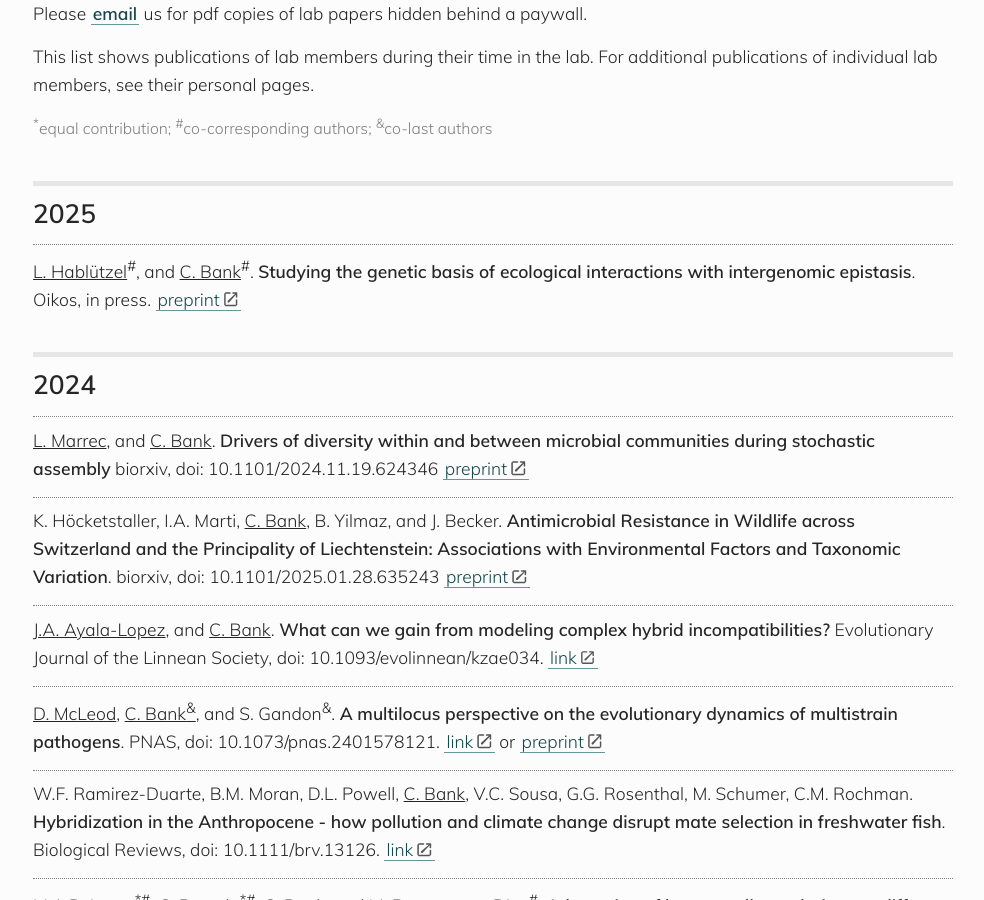
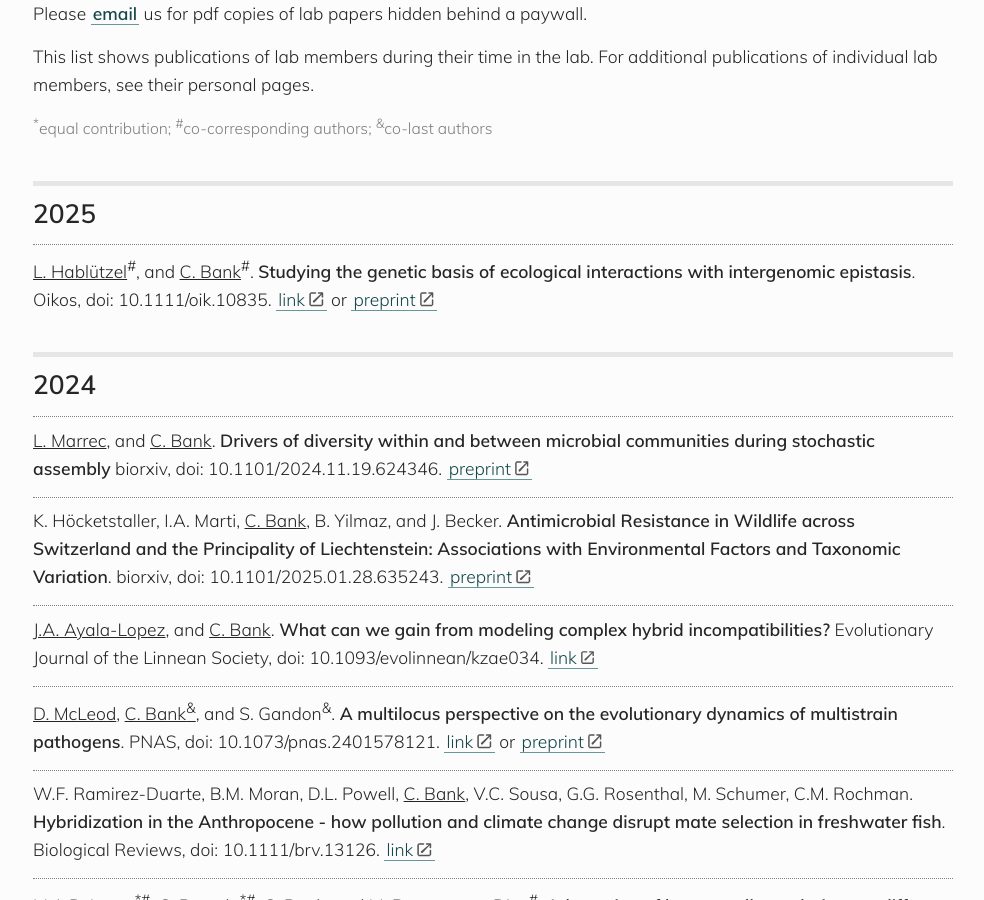
Before and after one commit to banklab/banklab.github.io, a Jekyll site: the page built from publications.md, in a window 1280 px wide and 900 px high, scrolled down 422 px. Shown: the whole window, without its empty margins (147-1131 px from the left). Built offline with Jekyll 4.4.1, drawn with Linux system fonts in a browser that asks for light colours; some web fonts are replaced.

Commit message:
Update publications.md
doi added

```diff
--- a/publications.md
+++ b/publications.md
@@ -21,13 +21,13 @@
 
 ## 2025
 
-<u>L. Hablützel</u><sup>#</sup>, and <u>C. Bank</u><sup>#</sup>. **Studying the genetic basis of ecological interactions with intergenomic epistasis**. Oikos, in press. [preprint](https://ecoevorxiv.org/repository/view/6801/)
+<u>L. Hablützel</u><sup>#</sup>, and <u>C. Bank</u><sup>#</sup>. **Studying the genetic basis of ecological interactions with intergenomic epistasis**. Oikos, doi: 10.1111/oik.10835. [link](http://doi.org/10.1111/oik.10835) or [preprint](https://ecoevorxiv.org/repository/view/6801/)
 
 ## 2024
 
-<u>L. Marrec</u>, and <u>C. Bank</u>. **Drivers of diversity within and between microbial communities during stochastic assembly** biorxiv, doi: 10.1101/2024.11.19.624346 [preprint](https://www.biorxiv.org/content/10.1101/2024.11.19.624346v1)
+<u>L. Marrec</u>, and <u>C. Bank</u>. **Drivers of diversity within and between microbial communities during stochastic assembly** biorxiv, doi: 10.1101/2024.11.19.624346. [preprint](https://www.biorxiv.org/content/10.1101/2024.11.19.624346v1)
 
-K. Höcketstaller, I.A. Marti, <u>C. Bank</u>, B. Yilmaz, and J. Becker. **Antimicrobial Resistance in Wildlife across Switzerland and the Principality of Liechtenstein: Associations with Environmental Factors and Taxonomic Variation**. biorxiv, doi: 10.1101/2025.01.28.635243 [preprint](https://www.biorxiv.org/content/10.1101/2025.01.28.635243v1)
+K. Höcketstaller, I.A. Marti, <u>C. Bank</u>, B. Yilmaz, and J. Becker. **Antimicrobial Resistance in Wildlife across Switzerland and the Principality of Liechtenstein: Associations with Environmental Factors and Taxonomic Variation**. biorxiv, doi: 10.1101/2025.01.28.635243. [preprint](https://www.biorxiv.org/content/10.1101/2025.01.28.635243v1)
 
 <u>J.A. Ayala-Lopez</u>, and <u>C. Bank</u>. **What can we gain from modeling complex hybrid incompatibilities?** Evolutionary Journal of the Linnean Society, doi: 10.1093/evolinnean/kzae034. [link](https://academic.oup.com/evolinnean/advance-article/doi/10.1093/evolinnean/kzae034/7924183?utm_source=authortollfreelink&utm_campaign=evolinnean&utm_medium=email&guestAccessKey=704c8ef7-2db8-4ea4-9d99-b6198057ad2a)
 
```
